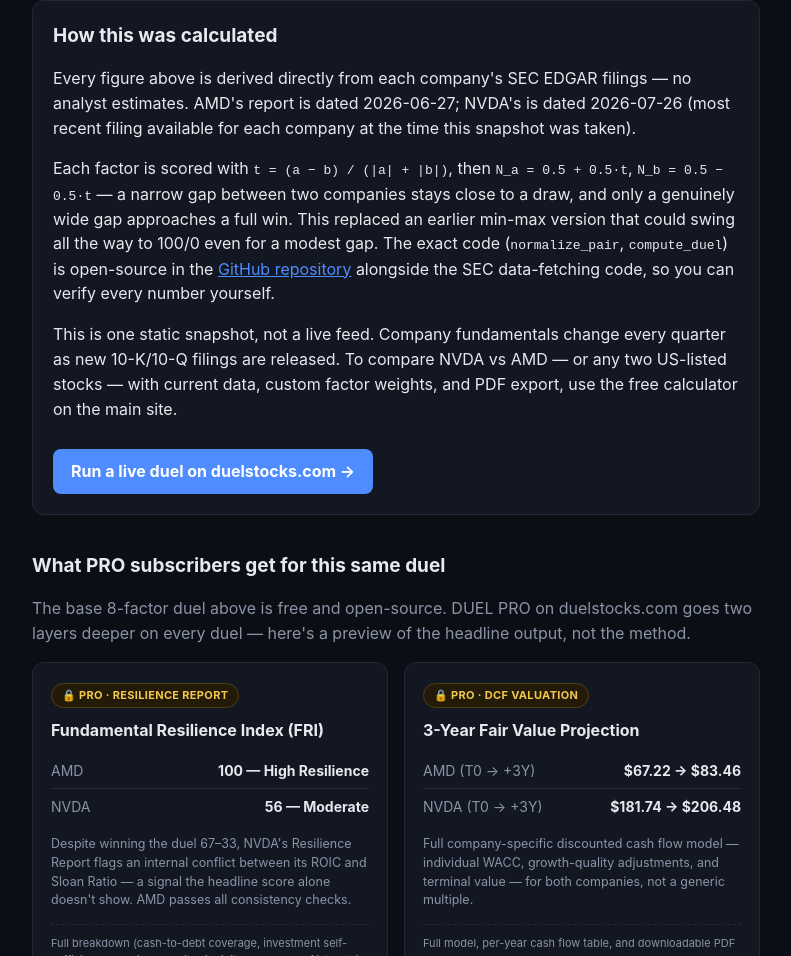
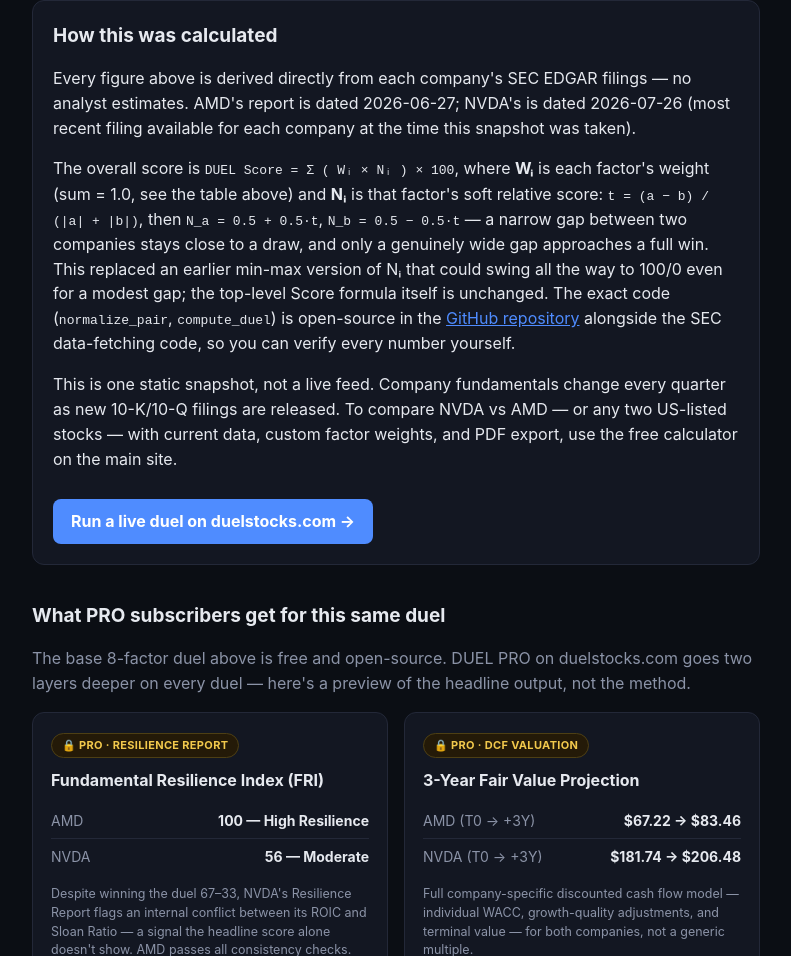
Before and after one commit to duelstocks/duel-algorithm, a plain HTML site: page docs/duels/nvda-vs-amd.html in a window 1280 px wide. Shown: the part 986-1942 px from the top of the page, without its empty margins (244-1035 px from the left). Drawn offline with Linux system fonts and the light colour scheme.

Commit message:
Update nvda-vs-amd.html

```diff
--- a/docs/duels/nvda-vs-amd.html
+++ b/docs/duels/nvda-vs-amd.html
@@ -49,7 +49,7 @@
   <section class="pro-box">
     <h2>How this was calculated</h2>
     <p>Every figure above is derived directly from each company's SEC EDGAR filings — no analyst estimates. AMD's report is dated 2026-06-27; NVDA's is dated 2026-07-26 (most recent filing available for each company at the time this snapshot was taken).</p>
-    <p>Each factor is scored with <code>t = (a &minus; b) / (|a| + |b|)</code>, then <code>N_a = 0.5 + 0.5&middot;t</code>, <code>N_b = 0.5 &minus; 0.5&middot;t</code> — a narrow gap between two companies stays close to a draw, and only a genuinely wide gap approaches a full win. This replaced an earlier min-max version that could swing all the way to 100/0 even for a modest gap. The exact code (<code>normalize_pair</code>, <code>compute_duel</code>) is open-source in the <a href="https://github.com/duelstocks">GitHub repository</a> alongside the SEC data-fetching code, so you can verify every number yourself.</p>
+    <p>The overall score is <code>DUEL Score = &Sigma; ( Wᵢ &times; Nᵢ ) &times; 100</code>, where <strong>Wᵢ</strong> is each factor's weight (sum = 1.0, see the table above) and <strong>Nᵢ</strong> is that factor's soft relative score: <code>t = (a &minus; b) / (|a| + |b|)</code>, then <code>N_a = 0.5 + 0.5&middot;t</code>, <code>N_b = 0.5 &minus; 0.5&middot;t</code> — a narrow gap between two companies stays close to a draw, and only a genuinely wide gap approaches a full win. This replaced an earlier min-max version of Nᵢ that could swing all the way to 100/0 even for a modest gap; the top-level Score formula itself is unchanged. The exact code (<code>normalize_pair</code>, <code>compute_duel</code>) is open-source in the <a href="https://github.com/duelstocks">GitHub repository</a> alongside the SEC data-fetching code, so you can verify every number yourself.</p>
     <p>This is one static snapshot, not a live feed. Company fundamentals change every quarter as new 10-K/10-Q filings are released. To compare NVDA vs AMD — or any two US-listed stocks — with current data, custom factor weights, and PDF export, use the free calculator on the main site.</p>
     <a class="cta-large" href="https://duelstocks.com">Run a live duel on duelstocks.com &rarr;</a>
   </section>
```
